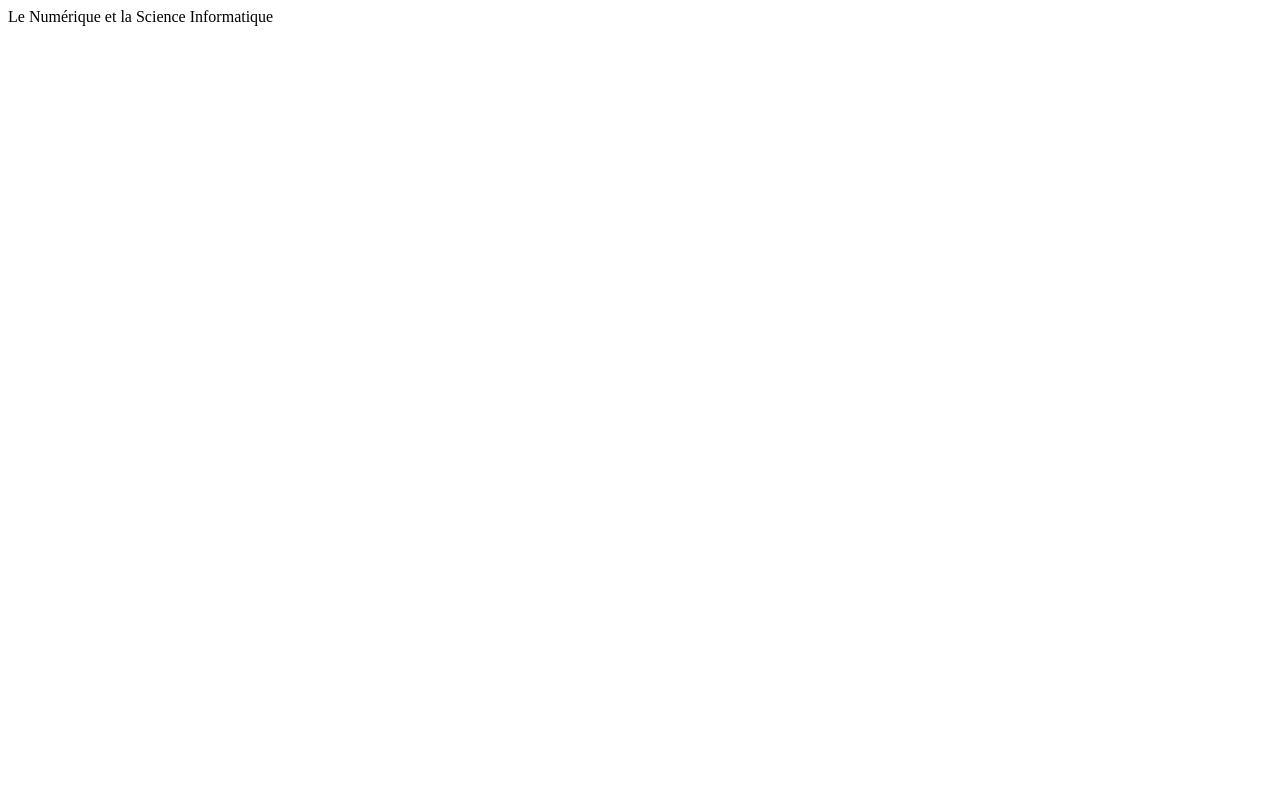
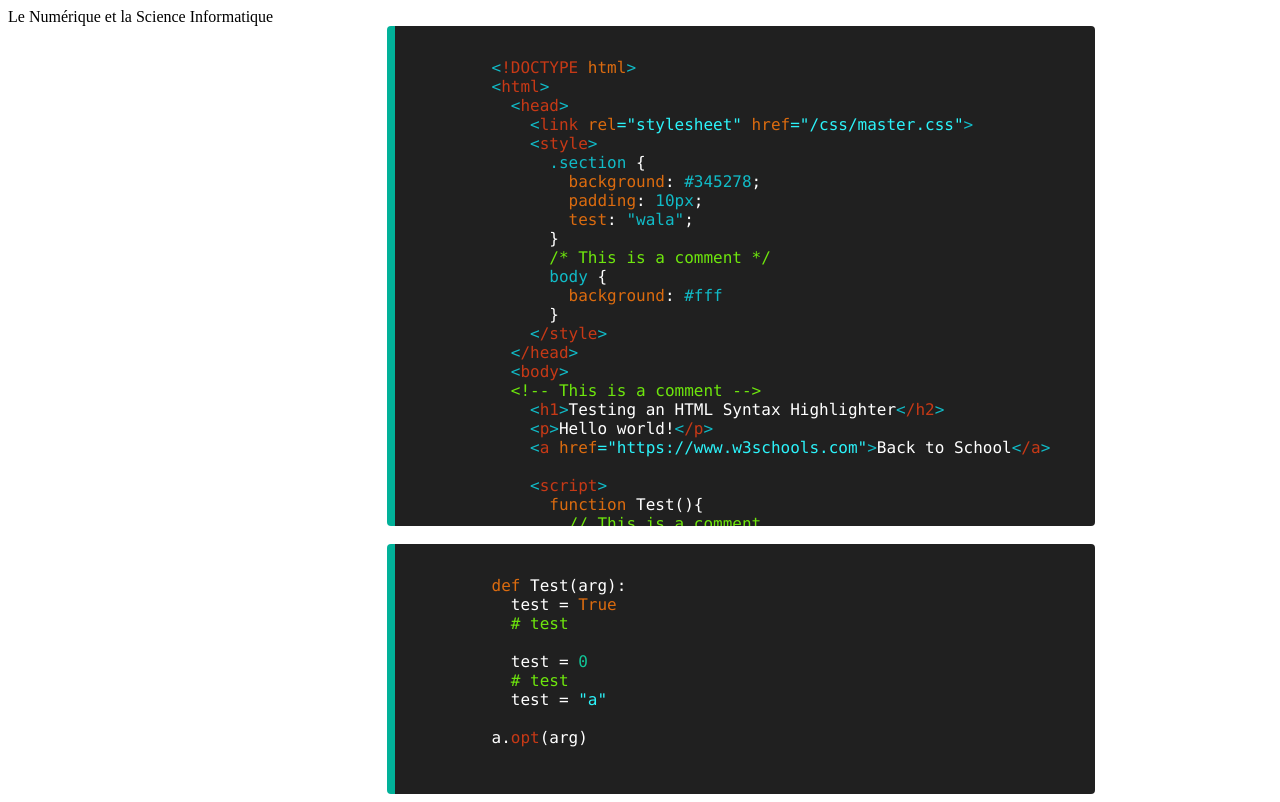
Before and after one commit to Centaurus-dj/whats-nsi, a plain HTML site: page fr/snippets/javascript.html in a window 1280 px wide. Drawn offline with Linux system fonts and the light colour scheme.

Commit message:
Personal Syntax Highlighting module created and imported
We have an example of Web code and Python code syntax Highlight in fr/snippets/javascript.html file.
I added too the style for the code area box.

```diff
--- /dev/null
+++ b/css/code.css
@@ -0,0 +1,38 @@
+.code-area {
+  margin-left: 30%;
+  left: auto;
+  right: auto;
+  width: max-content;
+  height: content;
+  min-height: 200px;
+  min-width: 700px;
+  max-height: 500px;
+  max-width: 700px;
+  color: #ffffff;
+  background: #202020;
+  border-left: 8px solid #01b199;
+  border-radius: 4px;
+  overflow-x: auto;
+  user-select: text;
+}
+
+/* width */
+.code-area::-webkit-scrollbar {
+  width: 15px;
+}
+
+/* Track */
+.code-area::-webkit-scrollbar-track {
+  background: inherit;
+}
+
+/* Handle */
+.code-area::-webkit-scrollbar-thumb {
+  background: #03dabd;
+  border-radius: 4px;
+}
+
+/* Handle on hover */
+.code-area::-webkit-scrollbar-thumb:hover {
+  background: #0aa7a7;
+}
--- a/css/master.css
+++ b/css/master.css
@@ -1,5 +1,6 @@
 @import "navigation.css";
 @import "module.css";
+@import "code.css";
 
 
 body {
--- a/fr/snippets/javascript.html
+++ b/fr/snippets/javascript.html
@@ -3,9 +3,67 @@
 <head>
     <meta charset="UTF-8">
     <meta name="viewport" content="width=device-width, initial-scale=1.0">
+    <link rel="stylesheet" href="/css/master.css">
     <title>Document</title>
 </head>
 <body>
     Le Numérique et la Science Informatique
+
+    <div class="code-area">
+      <pre>
+        <code id="code-snippet">
+          &lt;!DOCTYPE html&gt;
+          &lt;html&gt;
+            &lt;head&gt;
+              &lt;link rel="stylesheet" href="/css/master.css"&gt;
+              &lt;style&gt;
+                .section {
+                  background: #345278;
+                  padding: 10px;
+                  test: "wala";
+                }
+                /* This is a comment */
+                body {
+                  background: #fff
+                }
+              &lt;/style&gt;
+            &lt;/head&gt;
+            &lt;body&gt;
+            &lt;!-- This is a comment --&gt;
+              &lt;h1&gt;Testing an HTML Syntax Highlighter&lt;/h2&gt;
+              &lt;p&gt;Hello world!&lt;/p&gt;
+              &lt;a href="https://www.w3schools.com"&gt;Back to School&lt;/a&gt;
+
+              &lt;script&gt;
+                function Test(){
+                  // This is a comment
+                  var test = true;
+                  var fuck = 0;
+                  var ok = "d'accord";
+                }
+              &lt;/script&gt;
+            &lt;/body&gt;
+          &lt;/html&gt;
+        </code>
+      </pre>
+    </div>
+    <br>
+    <div class="code-area">
+      <pre>
+        <code id="code-snippet-python">
+          def Test(arg):
+            test = True
+            # test
+
+            test = 0
+            # test
+            test = "a"
+
+          a.opt(arg)
+        </code>
+      </pre>
+    </div>
+
 </body>
+<script src="/js/syntax_highlight.js" charset="utf-8"></script>
 </html>
--- a/js/main.js
+++ b/js/main.js
@@ -9,7 +9,7 @@ function OpenSideNavBar(){
     if (window.sidebar_open){
         document.getElementById("close-sidebar").classList.toggle("hide");
         document.getElementById("open-sidebar").classList.toggle("hide");
-        document.getElementById("nav-sidebar").style.marginLeft = "-300px";
+        document.getElementById("nav-sidebar").style.marginLeft = "-400px";
         window.sidebar_open = false;
         console.log("Navbar closed");
     }
--- /dev/null
+++ b/js/syntax_highlight.js
@@ -0,0 +1,403 @@
+CodeColor(document.getElementById("code-snippet"));
+//CodeColor(document.getElementById("code-snippet-js"), "js");
+//CodeColor(document.getElementById("code-snippet-css"), "css");
+//CodeColor(document.getElementById("code-snippet-html"), "html");
+CodeColor(document.getElementById("code-snippet-python"), "py");
+
+function CodeColor(elmnt, mode) {
+  var lang = (mode || "html");
+  var elmntObj = (document.getElementById(elmnt) || elmnt);
+  var elmntTxt = elmntObj.innerHTML;
+  // For HTML
+  var tagcolor = "#11bbc7";
+  var tagnamecolor = "#c73916";
+  var attributecolor = "#db6b0f";
+  var attributevaluecolor = "#2cf3fa";
+  // For all languages
+  var commentcolor = "#6ee60d";
+  // For CSS
+  var cssselectorcolor = "#11bbc7";
+  var csspropertycolor = "#db6b0f";
+  var csspropertyvaluecolor = "#11bbc7";
+  var cssdelimitercolor = "#fff";
+  var cssimportantcolor = "#11c799";
+  // For Js
+  var jscolor = "#fff";
+  var jskeywordcolor = "#db6b0f";
+  var jsstringcolor = "#2cf3fa";
+  var jsnumbercolor = "#11c799";
+  var jspropertycolor = "#c73916";
+  // For Python
+  var pycolor = "#fff";
+  var pykeywordcolor = "#db6b0f";
+  var pystringcolor = "#2cf3fa";
+  var pynumbercolor = "#11c799";
+  var pypropertycolor = "#c73916";
+
+
+  elmntObj.style.fontFamily = "Consolas,'Courier New', monospace";
+  if (!lang) {lang = "html"; }
+  if (lang == "html") {elmntTxt = htmlMode(elmntTxt);}
+  if (lang == "css") {elmntTxt = cssMode(elmntTxt);}
+  if (lang == "js") {elmntTxt = jsMode(elmntTxt);}
+  if (lang == "py") {elmntTxt = pyMode(elmntTxt);}
+  elmntObj.innerHTML = elmntTxt;
+
+  function extract(str, start, end, func, repl) {
+    var s, e, d = "", a = [];
+    while (str.search(start) > -1) {
+      s = str.search(start);
+      e = str.indexOf(end, s);
+      if (e == -1) {e = str.length;}
+      if (repl) {
+        a.push(func(str.substring(s, e + (end.length))));
+        str = str.substring(0, s) + repl + str.substr(e + (end.length));
+      } else {
+        d += str.substring(0, s);
+        d += func(str.substring(s, e + (end.length)));
+        str = str.substr(e + (end.length));
+      }
+    }
+    this.rest = d + str;
+    this.arr = a;
+  }
+  function htmlMode(txt) {
+    var rest = txt, done = "", php, comment, angular, startpos, endpos, note, i;
+    comment = new extract(rest, "&lt;!--", "--&gt;", commentMode, "W3HTMLCOMMENTPOS");
+    rest = comment.rest;
+    while (rest.indexOf("&lt;") > -1) {
+      note = "";
+      startpos = rest.indexOf("&lt;");
+      if (rest.substr(startpos, 9).toUpperCase() == "&LT;STYLE") {note = "css";}
+      if (rest.substr(startpos, 10).toUpperCase() == "&LT;SCRIPT") {note = "javascript";}
+      endpos = rest.indexOf("&gt;", startpos);
+      if (endpos == -1) {endpos = rest.length;}
+      done += rest.substring(0, startpos);
+      done += tagMode(rest.substring(startpos, endpos + 4));
+      rest = rest.substr(endpos + 4);
+      if (note == "css") {
+        endpos = rest.indexOf("&lt;/style&gt;");
+        if (endpos > -1) {
+          done += cssMode(rest.substring(0, endpos));
+          rest = rest.substr(endpos);
+        }
+      }
+      if (note == "javascript") {
+        endpos = rest.indexOf("&lt;/script&gt;");
+        if (endpos > -1) {
+          done += jsMode(rest.substring(0, endpos));
+          rest = rest.substr(endpos);
+        }
+      }
+    }
+    rest = done + rest;
+    for (i = 0; i < comment.arr.length; i++) {
+        rest = rest.replace("W3HTMLCOMMENTPOS", comment.arr[i]);
+    }
+    return rest;
+  }
+  function tagMode(txt) {
+    var rest = txt, done = "", startpos, endpos, result;
+    while (rest.search(/(\s|<br>)/) > -1) {
+      startpos = rest.search(/(\s|<br>)/);
+      endpos = rest.indexOf("&gt;");
+      if (endpos == -1) {endpos = rest.length;}
+      done += rest.substring(0, startpos);
+      done += attributeMode(rest.substring(startpos, endpos));
+      rest = rest.substr(endpos);
+    }
+    result = done + rest;
+    result = "<span style=color:" + tagcolor + ">&lt;</span>" + result.substring(4);
+    if (result.substr(result.length - 4, 4) == "&gt;") {
+      result = result.substring(0, result.length - 4) + "<span style=color:" + tagcolor + ">&gt;</span>";
+    }
+    return "<span style=color:" + tagnamecolor + ">" + result + "</span>";
+  }
+  function attributeMode(txt) {
+    var rest = txt, done = "", startpos, endpos, singlefnuttpos, doublefnuttpos, spacepos;
+    while (rest.indexOf("=") > -1) {
+      endpos = -1;
+      startpos = rest.indexOf("=");
+      singlefnuttpos = rest.indexOf("'", startpos);
+      doublefnuttpos = rest.indexOf('"', startpos);
+      spacepos = rest.indexOf(" ", startpos + 2);
+      if (spacepos > -1 && (spacepos < singlefnuttpos || singlefnuttpos == -1) && (spacepos < doublefnuttpos || doublefnuttpos == -1)) {
+        endpos = rest.indexOf(" ", startpos);
+      } else if (doublefnuttpos > -1 && (doublefnuttpos < singlefnuttpos || singlefnuttpos == -1) && (doublefnuttpos < spacepos || spacepos == -1)) {
+        endpos = rest.indexOf('"', rest.indexOf('"', startpos) + 1);
+      } else if (singlefnuttpos > -1 && (singlefnuttpos < doublefnuttpos || doublefnuttpos == -1) && (singlefnuttpos < spacepos || spacepos == -1)) {
+        endpos = rest.indexOf("'", rest.indexOf("'", startpos) + 1);
+      }
+      if (!endpos || endpos == -1 || endpos < startpos) {endpos = rest.length;}
+      done += rest.substring(0, startpos);
+      done += attributeValueMode(rest.substring(startpos, endpos + 1));
+      rest = rest.substr(endpos + 1);
+    }
+    return "<span style=color:" + attributecolor + ">" + done + rest + "</span>";
+  }
+  function attributeValueMode(txt) {
+    return "<span style=color:" + attributevaluecolor + ">" + txt + "</span>";
+  }
+  function commentMode(txt) {
+    return "<span style=color:" + commentcolor + ">" + txt + "</span>";
+  }
+  function cssMode(txt) {
+    var rest = txt, done = "", s, e, comment, i, midz, c, cc;
+    comment = new extract(rest, /\/\*/, "*/", commentMode, "W3CSSCOMMENTPOS");
+    rest = comment.rest;
+    while (rest.search("{") > -1) {
+      s = rest.search("{");
+      midz = rest.substr(s + 1);
+      cc = 1;
+      c = 0;
+      for (i = 0; i < midz.length; i++) {
+        if (midz.substr(i, 1) == "{") {cc++; c++}
+        if (midz.substr(i, 1) == "}") {cc--;}
+        if (cc == 0) {break;}
+      }
+      if (cc != 0) {c = 0;}
+      e = s;
+      for (i = 0; i <= c; i++) {
+        e = rest.indexOf("}", e + 1);
+      }
+      if (e == -1) {e = rest.length;}
+      done += rest.substring(0, s + 1);
+      done += cssPropertyMode(rest.substring(s + 1, e));
+      rest = rest.substr(e);
+    }
+    rest = done + rest;
+    rest = rest.replace(/{/g, "<span style=color:" + cssdelimitercolor + ">{</span>");
+    rest = rest.replace(/}/g, "<span style=color:" + cssdelimitercolor + ">}</span>");
+    for (i = 0; i < comment.arr.length; i++) {
+        rest = rest.replace("W3CSSCOMMENTPOS", comment.arr[i]);
+    }
+    return "<span style=color:" + cssselectorcolor + ">" + rest + "</span>";
+  }
+  function cssPropertyMode(txt) {
+    var rest = txt, done = "", s, e, n, loop;
+    if (rest.indexOf("{") > -1 ) { return cssMode(rest); }
+    while (rest.search(":") > -1) {
+      s = rest.search(":");
+      loop = true;
+      n = s;
+      while (loop == true) {
+        loop = false;
+        e = rest.indexOf(";", n);
+        if (rest.substring(e - 5, e + 1) == "&nbsp;") {
+          loop = true;
+          n = e + 1;
+        }
+      }
+      if (e == -1) {e = rest.length;}
+      done += rest.substring(0, s);
+      done += cssPropertyValueMode(rest.substring(s, e + 1));
+      rest = rest.substr(e + 1);
+    }
+    return "<span style=color:" + csspropertycolor + ">" + done + rest + "</span>";
+  }
+  function cssPropertyValueMode(txt) {
+    var rest = txt, done = "", s;
+    rest = "<span style=color:" + cssdelimitercolor + ">:</span>" + rest.substring(1);
+    while (rest.search(/!important/i) > -1) {
+      s = rest.search(/!important/i);
+      done += rest.substring(0, s);
+      done += cssImportantMode(rest.substring(s, s + 10));
+      rest = rest.substr(s + 10);
+    }
+    result = done + rest;
+    if (result.substr(result.length - 1, 1) == ";" && result.substr(result.length - 6, 6) != "&nbsp;" && result.substr(result.length - 4, 4) != "&lt;" && result.substr(result.length - 4, 4) != "&gt;" && result.substr(result.length - 5, 5) != "&amp;") {
+      result = result.substring(0, result.length - 1) + "<span style=color:" + cssdelimitercolor + ">;</span>";
+    }
+    return "<span style=color:" + csspropertyvaluecolor + ">" + result + "</span>";
+  }
+  function cssImportantMode(txt) {
+    return "<span style=color:" + cssimportantcolor + ";font-weight:bold;>" + txt + "</span>";
+  }
+  function jsMode(txt) {
+    var rest = txt, done = "", esc = [], i, cc, tt = "", sfnuttpos, dfnuttpos, compos, comlinepos, keywordpos, numpos, mypos, dotpos, y;
+    for (i = 0; i < rest.length; i++)  {
+      cc = rest.substr(i, 1);
+      if (cc == "\\") {
+        esc.push(rest.substr(i, 2));
+        cc = "W3JSESCAPE";
+        i++;
+      }
+      tt += cc;
+    }
+    rest = tt;
+    y = 1;
+    while (y == 1) {
+      sfnuttpos = getPos(rest, "'", "'", jsStringMode);
+      dfnuttpos = getPos(rest, '"', '"', jsStringMode);
+      compos = getPos(rest, /\/\*/, "*/", commentMode);
+      comlinepos = getPos(rest, /\/\//, "  ", commentMode);
+      numpos = getNumPos(rest, jsNumberMode);
+      keywordpos = getKeywordPos("js", rest, jsKeywordMode);
+      dotpos = getDotPos(rest, jsPropertyMode);
+      if (Math.max(numpos[0], sfnuttpos[0], dfnuttpos[0], compos[0], comlinepos[0], keywordpos[0], dotpos[0]) == -1) {break;}
+      mypos = getMinPos(numpos, sfnuttpos, dfnuttpos, compos, comlinepos, keywordpos, dotpos);
+      if (mypos[0] == -1) {break;}
+      if (mypos[0] > -1) {
+        done += rest.substring(0, mypos[0]);
+        done += mypos[2](rest.substring(mypos[0], mypos[1]));
+        rest = rest.substr(mypos[1]);
+      }
+    }
+    rest = done + rest;
+    for (i = 0; i < esc.length; i++) {
+      rest = rest.replace("W3JSESCAPE", esc[i]);
+    }
+    return "<span style=color:" + jscolor + ">" + rest + "</span>";
+  }
+  function jsStringMode(txt) {
+    return "<span style=color:" + jsstringcolor + ">" + txt + "</span>";
+  }
+  function jsKeywordMode(txt) {
+    return "<span style=color:" + jskeywordcolor + ">" + txt + "</span>";
+  }
+  function jsNumberMode(txt) {
+    return "<span style=color:" + jsnumbercolor + ">" + txt + "</span>";
+  }
+  function jsPropertyMode(txt) {
+    return "<span style=color:" + jspropertycolor + ">" + txt + "</span>";
+  }
+  function pyMode(txt){
+    var rest = txt, done = "", esc = [], i, cc, tt = "", sfnuttpos, dfnuttpos, comment, keywordpos, numpos, mypos, dotpos, y;
+    for (i = 0; i < rest.length; i++)  {
+      cc = rest.substr(i, 1);
+      if (cc == "\\") {
+        esc.push(rest.substr(i, 2));
+        cc = "W3PYESCAPE";
+        i++;
+      }
+      tt += cc;
+    }
+    rest = tt;
+    y = 1;
+    while (y == 1) {
+      sfnuttpos = getPos(rest, "'", "'", pyStringMode);
+      dfnuttpos = getPos(rest, '"', '"', pyStringMode);
+      comment = getPos(rest, "#", "  ", commentMode);
+      numpos = getNumPos(rest, pyNumberMode);
+      keywordpos = getKeywordPos("py", rest, pyKeywordMode);
+      dotpos = getDotPos(rest, pyPropertyMode);
+      if (Math.max(numpos[0], sfnuttpos[0], dfnuttpos[0], comment[0], keywordpos[0], dotpos[0]) == -1) {break;}
+      mypos = getMinPos(numpos, sfnuttpos, dfnuttpos, comment, keywordpos, dotpos);
+      if (mypos[0] == -1) {break;}
+      if (mypos[0] > -1) {
+        done += rest.substring(0, mypos[0]);
+        done += mypos[2](rest.substring(mypos[0], mypos[1]));
+        rest = rest.substr(mypos[1]);
+      }
+    }
+    rest = done + rest;
+    for (i = 0; i < esc.length; i++) {
+      rest = rest.replace("W3PYESCAPE", esc[i]);
+    }
+    return "<span style=color:" + pycolor + ">" + rest + "</span>";
+  }
+  function pyStringMode(txt) {
+    return "<span style=color:" + pystringcolor + ">" + txt + "</span>";
+  }
+  function pyKeywordMode(txt) {
+    return "<span style=color:" + pykeywordcolor + ">" + txt + "</span>";
+  }
+  function pyNumberMode(txt) {
+    return "<span style=color:" + pynumbercolor + ">" + txt + "</span>";
+  }
+  function pyPropertyMode(txt) {
+    return "<span style=color:" + pypropertycolor + ">" + txt + "</span>";
+  }
+  function getDotPos(txt, func) {
+    var x, i, j, s, e, arr = [".","<", " ", ";", "(", "+", ")", "[", "]", ",", "&", ":", "{", "}", "/" ,"-", "*", "|", "%"];
+    s = txt.indexOf(".");
+    if (s > -1) {
+      x = txt.substr(s + 1);
+      for (j = 0; j < x.length; j++) {
+        cc = x[j];
+        for (i = 0; i < arr.length; i++) {
+          if (cc.indexOf(arr[i]) > -1) {
+            e = j;
+            return [s + 1, e + s + 1, func];
+          }
+        }
+      }
+    }
+    return [-1, -1, func];
+  }
+  function getMinPos() {
+    var i, arr = [];
+    for (i = 0; i < arguments.length; i++) {
+      if (arguments[i][0] > -1) {
+        if (arr.length == 0 || arguments[i][0] < arr[0]) {arr = arguments[i];}
+      }
+    }
+    if (arr.length == 0) {arr = arguments[i];}
+    return arr;
+  }
+  function getKeywordPos(typ, txt, func) {
+    var words, i, pos, rpos = -1, rpos2 = -1, patt;
+    if (typ == "js") {
+      words = [
+        "abstract", "arguments", "boolean", "break", "byte", "case", "catch", "char", "class", "const",
+        "continue", "debugger", "default", "delete", "do", "double", "else", "enum", "eval", "export",
+        "extends", "false", "final", "finally", "float", "for", "function", "goto", "if", "implements",
+        "import", "in", "instanceof", "int", "interface", "let", "long", "NaN", "native", "new",
+        "null", "package", "private", "protected", "public", "return", "short", "static", "super", "switch",
+        "synchronized", "this", "throw", "throws", "transient", "true", "try", "typeof", "var", "void",
+        "volatile", "while", "with", "yield"
+      ];
+    }
+    if (typ == "py"){
+      words = [
+        "False", "None", "True", "and", "as", "assert", "async", "await", "break", "class",
+        "continue", "def", "del", "elif", "else", "except", "finally", "for", "from", "global",
+        "if", "import", "in", "is", "lambda", "nonlocal", "not", "or", "pass", "raise",
+        "return", "try", "while", "with", "yield"
+      ]
+    }
+    for (i = 0; i < words.length; i++) {
+      pos = txt.indexOf(words[i]);
+      if (pos > -1) {
+        patt = /\W/g;
+        if (txt.substr(pos + words[i].length,1).match(patt) && txt.substr(pos - 1,1).match(patt)) {
+          if (pos > -1 && (rpos == -1 || pos < rpos)) {
+            rpos = pos;
+            rpos2 = rpos + words[i].length;
+          }
+        }
+      }
+    }
+    return [rpos, rpos2, func];
+  }
+  function getPos(txt, start, end, func) {
+    var s, e;
+    s = txt.search(start);
+    e = txt.indexOf(end, s + (end.length));
+    if (e == -1) {e = txt.length;}
+    return [s, e + (end.length), func];
+  }
+  function getNumPos(txt, func) {
+    var arr = ["<br>", " ", ";", "(", "+", ")", "[", "]", ",", "&", ":", "{", "}", "/" ,"-", "*", "|", "%", "="], i, j, c, startpos = 0, endpos, word;
+    for (i = 0; i < txt.length; i++) {
+      for (j = 0; j < arr.length; j++) {
+        c = txt.substr(i, arr[j].length);
+        if (c == arr[j]) {
+          if (c == "-" && (txt.substr(i - 1, 1) == "e" || txt.substr(i - 1, 1) == "E")) {
+            continue;
+          }
+          endpos = i;
+          if (startpos < endpos) {
+            word = txt.substring(startpos, endpos);
+            if (!isNaN(word)) {return [startpos, endpos, func];}
+          }
+          i += arr[j].length;
+          startpos = i;
+          i -= 1;
+          break;
+        }
+      }
+    }
+    return [-1, -1, func];
+  }
+}
```
Also changed, not shown: css/navigation.css (+4 -4 lines), fr/index.html (+1 -1 lines), js/python_highlight.js (added, +48 -0 lines), data/img/png/logo.png (added), data/img/svg/draftbot.svg (deleted).
